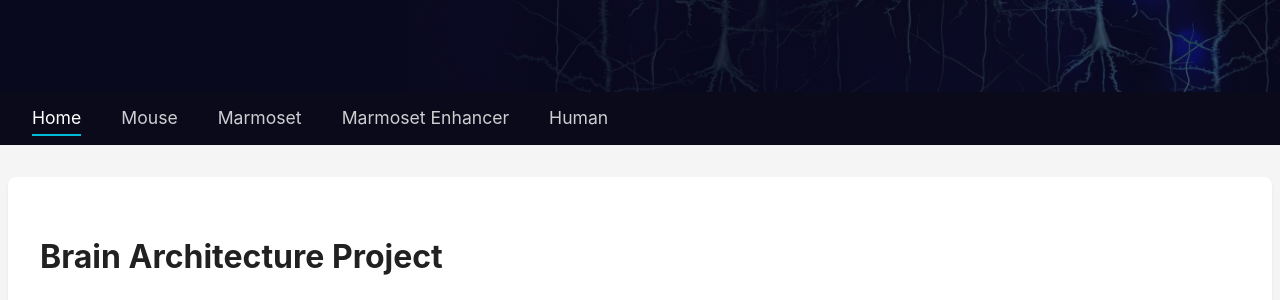
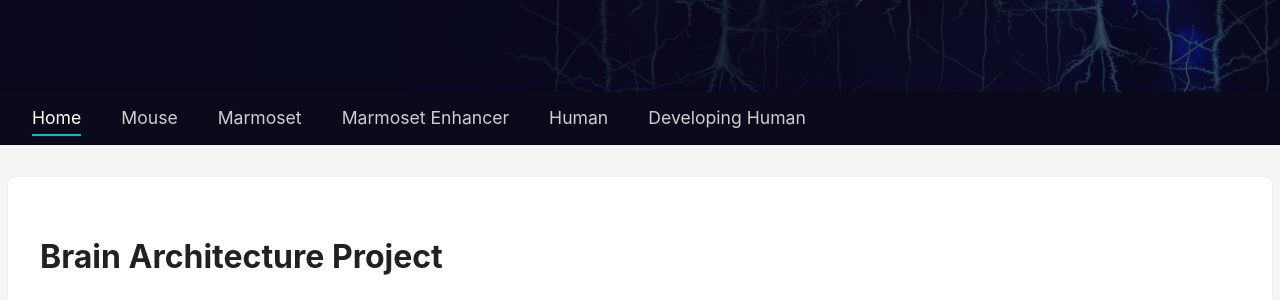
Before and after one commit to ppmitra/BAPDataAndCode, a Jekyll site: the page built from index.md, in a window 1280 px wide. Shown: the part 349-649 px from the top of the page. Built offline with Jekyll 4.4.1, drawn with Linux system fonts in a browser that asks for light colours; comment, search, counter and statistics services are not loaded.

Commit message:
Update navigation.html

```diff
--- a/_includes/navigation.html
+++ b/_includes/navigation.html
@@ -5,5 +5,6 @@
         <li><a href="{{ '/pages/marmoset' | relative_url }}" {% if page.url == '/pages/marmoset/' %}class="active"{% endif %}>Marmoset</a></li>
         <li><a href="{{ '/pages/marmosetEnhancer' | relative_url }}" {% if page.url == '/pages/marmoset/' %}class="active"{% endif %}>Marmoset Enhancer</a></li>
         <li><a href="{{ '/pages/human' | relative_url }}" {% if page.url == '/pages/human/' %}class="active"{% endif %}>Human</a></li>
+        <li><a href="{{ '/pages/humanDev' | relative_url }}" {% if page.url == '/pages/human/' %}class="active"{% endif %}>Developing Human</a></li>
     </ul>
 </nav>
```
